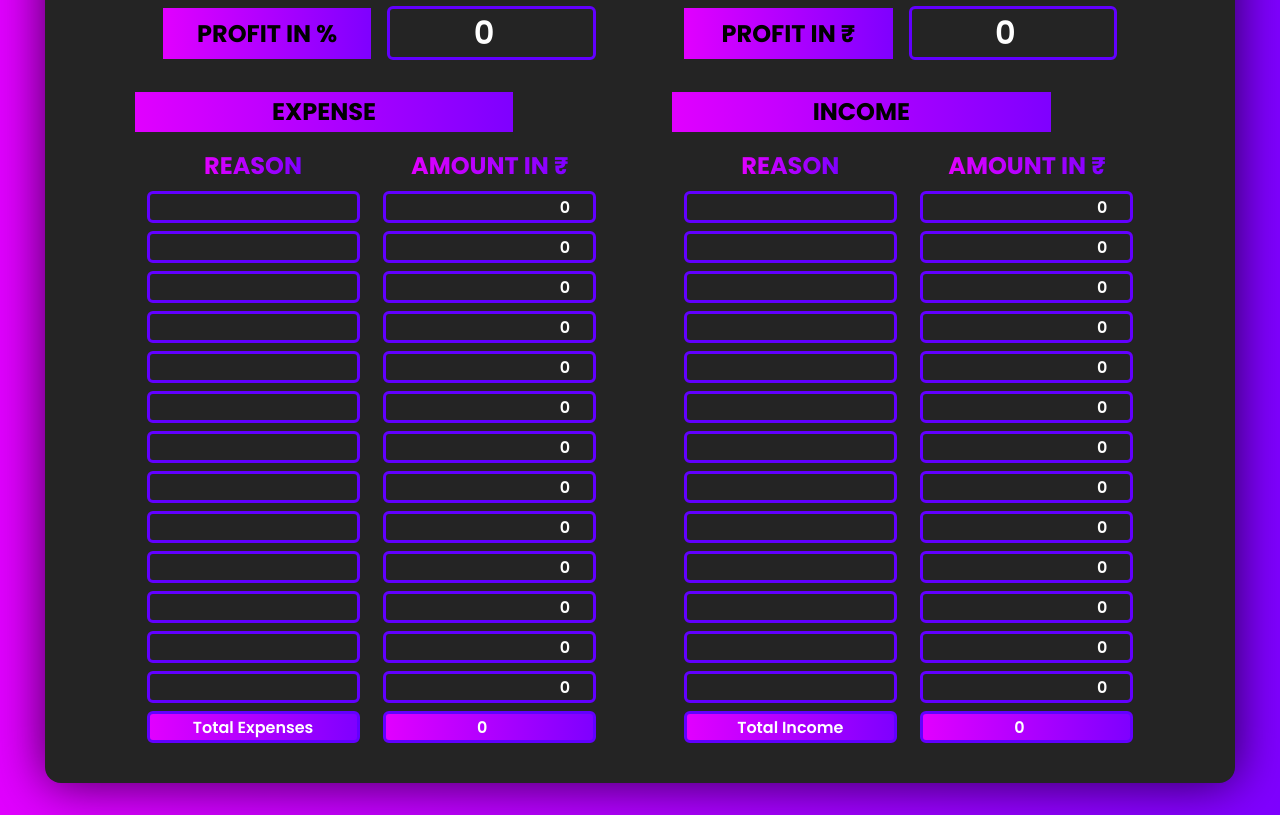
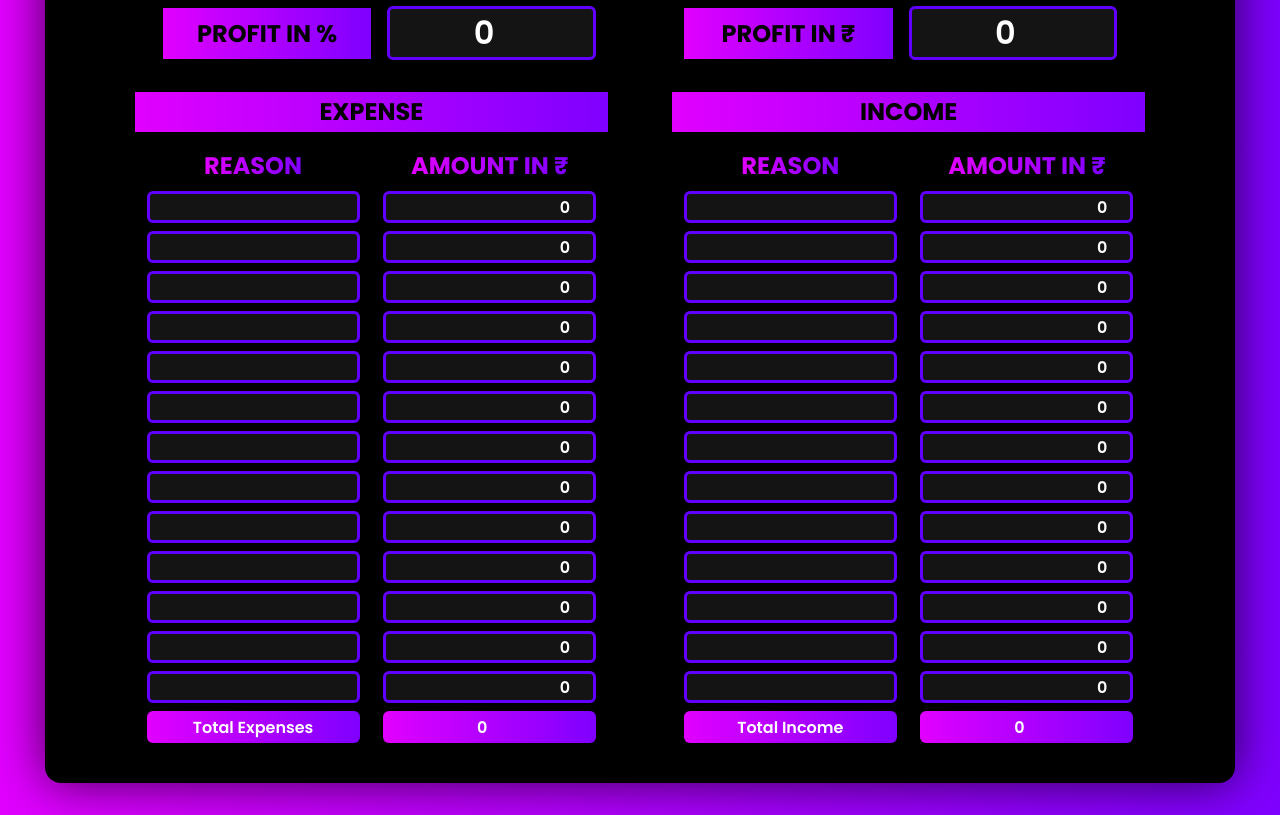
Before and after one commit to Designer-Abishek/Monthly-Budget, a plain HTML site: page Index.html in a window 1280 px wide. Shown: the part 110-925 px from the top of the page. Drawn offline with nearby package versions, Linux system fonts and the light colour scheme.

Commit message:
Some Corrections done in colors

```diff
--- a/style.css
+++ b/style.css
@@ -22,7 +22,7 @@ body {
 .wrapper {
     width: 93vw;
     padding: 1rem;
-    background-color:rgb(36, 36, 36);
+    background-color:rgb(0, 0, 0);
     border-radius: 1rem;
     display: flex;
     flex-direction: column;
@@ -46,7 +46,7 @@ hr {
 }
 
 .heading {
-    width: 80%;
+    width: 100%;
     color: white;
     color: rgb(0, 0, 0);
     text-align: center;
@@ -78,6 +78,9 @@ hr {
 .two_by_two {
     width: 50%;
     margin: 1rem 1rem;
+    display: flex;
+    flex-direction: column;
+    align-items: center;
 }
 
 .wrapper-columns {
@@ -106,7 +109,7 @@ hr {
     font-size: 1rem;
     font-weight: 600;
     padding: 0.5rem;
-    background-color:rgb(36, 36, 36);
+    background-color:rgb(20, 20, 20);
     color: white;
 }
 
@@ -118,6 +121,7 @@ hr {
 .total_exp_inc_wrapper {
     width: 90%;
     display: flex;
+    justify-content: center;
     margin: 1rem 0;
 }
 
@@ -150,7 +154,7 @@ hr {
     text-align: center;
     border: 3px solid rgb(98, 0, 255);
     border-radius: 6px;
-    background-color:rgb(36, 36, 36);
+    background-color:rgb(20, 20, 20);
     color: white;
 }
 
@@ -159,6 +163,7 @@ hr {
     font-weight: 600;
     text-align: center;
     color: white;
+    border: none;
     background-color: rgb(128, 49, 255);
     background: #7F00FF;  /* fallback for old browsers */
     background: -webkit-linear-gradient(to right, #E100FF, #7F00FF);  /* Chrome 10-25, Safari 5.1-6 */
```
